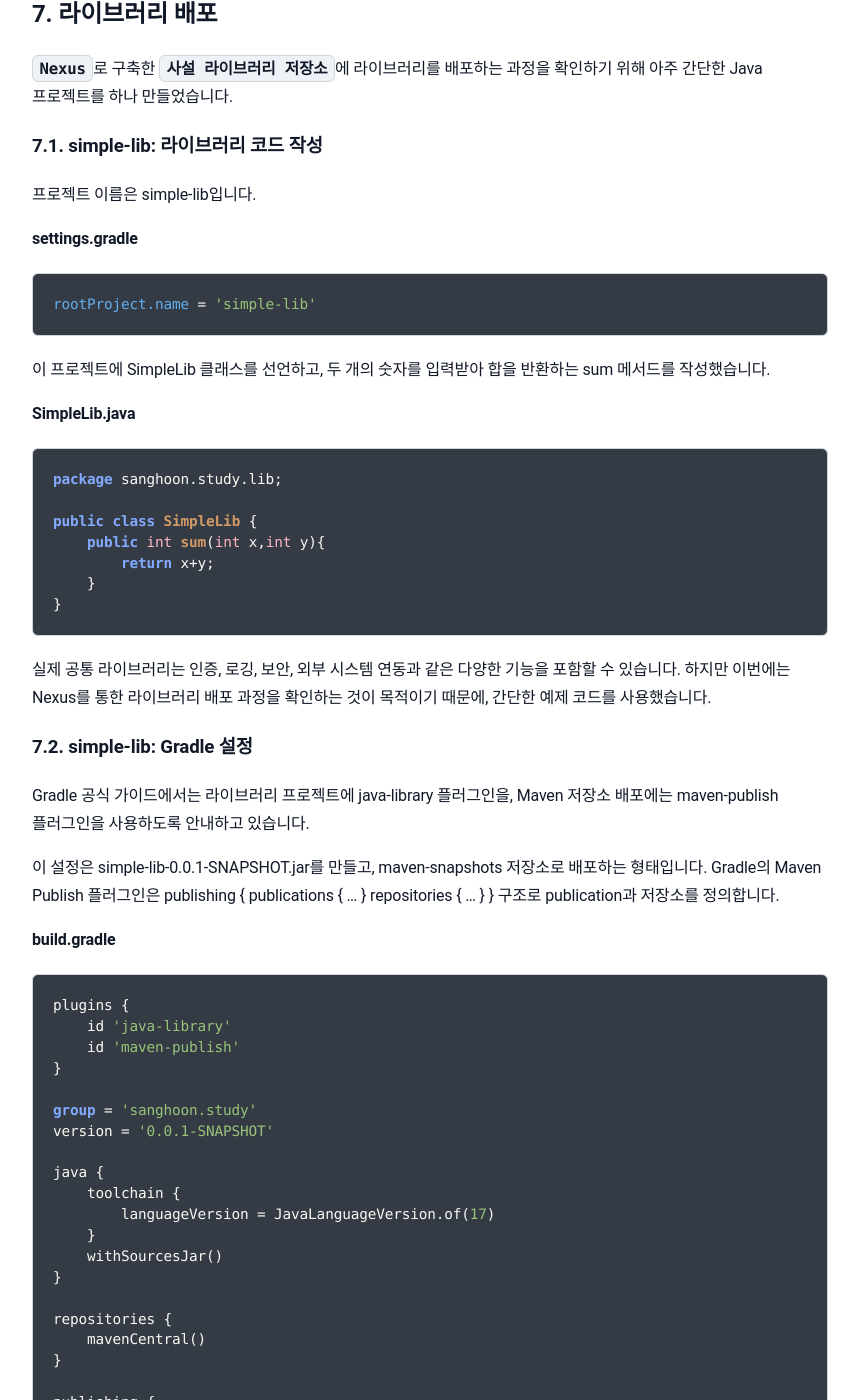
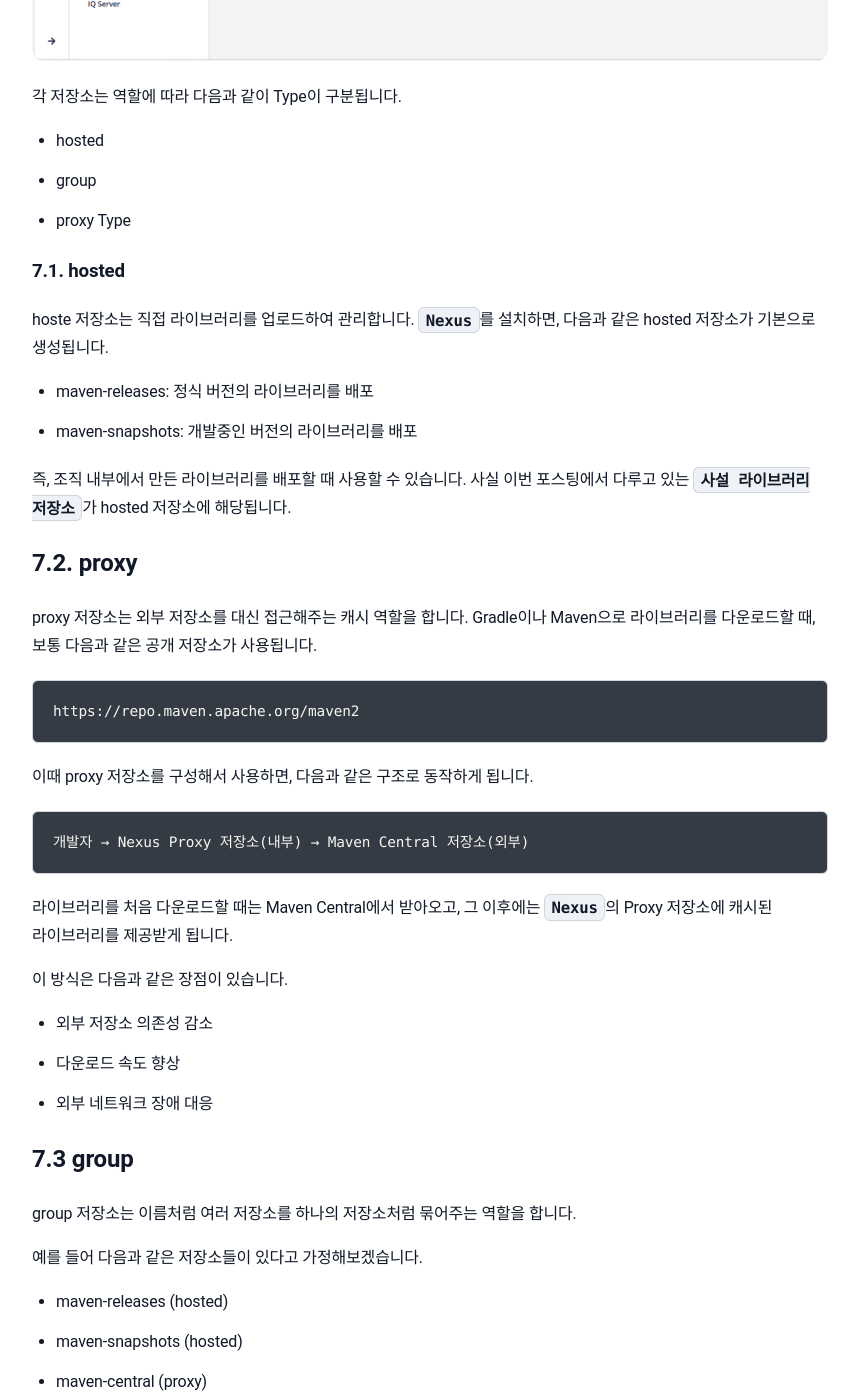
Before and after one commit to sanghoon-lee/sanghoon-lee.github.io, a Jekyll site: the page built from _posts/2026-03-10-localNexus.md, in a window 1280 px wide and 1400 px high, scrolled down 5858 px. Shown: the whole window, without its empty margins (210-1069 px from the left). Built offline with Jekyll 4.4.1, drawn with Linux system fonts in a browser that asks for light colours; nearby versions of some CDN libraries; comment, search, counter and statistics services are not loaded; some of the changed text lies outside the part shown.

Commit message:
Nexus 포스팅 추가

````diff
--- a/_posts/2026-03-10-localNexus.md
+++ b/_posts/2026-03-10-localNexus.md
@@ -62,7 +62,7 @@ categories: 학습기록
 
 사실 오래전부터 **공통 라이브러리**를 적극적으로 이용해서 개발 생산성을 향상시키는 방법을 고민하고 있었습니다.
 
-**공통 라이브러리**를 활용하려면 `사설 라이브러리 저장소(Private Repository)`가 반드시 필요합니다.내부에서 개발한 코드를 함부로 `Maven Central`과 같은 공개 저장소에 배포할 수 없기 때문입니다.
+**공통 라이브러리**를 활용하려면 `사설 라이브러리 저장소(Private Repository)`가 반드시 필요합니다. 조직 내부에서 개발한 코드를 함부로 `Maven Central`과 같은 공개 저장소에 배포할 수 없기 때문입니다.
 
 `Nexus`는 `사설 라이브러리 저장소`를 운영하기 위해 활용할 수 있는 대표적인 도구입니다.
 
@@ -160,17 +160,82 @@ http://10.68.65.187:8081
 **비밀번호 변경**
 <img class="main-image" src="/assets/images/nexus3.png" alt="Nexus Repository">
 
-별도로 설정하지 않아도 기본적으로 필요한 Repository는 이미 생성되어 있었습니다.
+## 7. Nexus 저장소의 종류
+
+로그인을 하고, Browse메뉴를 선택하면 현재 생성되어 있는 저장소(`Repository`) 목록을 확인할 수 있습니다.
+별도로 설정하지 않았지만, 기본적으로 필요한 저장소들은 이미 생성되어 있었습니다.
 
 **Nexus Repository 목록**
 <img class="main-image" src="/assets/images/nexus4.png" alt="Nexus Repository">
 
-## 7. 라이브러리 배포
+각 저장소는 역할에 따라 다음과 같이 Type이 구분됩니다.
+
+* hosted
+* group
+* proxy Type
+
+### 7.1. hosted
+
+hoste 저장소는 직접 라이브러리를 업로드하여 관리합니다. `Nexus`를 설치하면, 다음과 같은 hosted 저장소가 기본으로 생성됩니다.
+
+* maven-releases: 정식 버전의 라이브러리를 배포
+* maven-snapshots: 개발중인 버전의 라이브러리를 배포
+
+즉, 조직 내부에서 만든 라이브러리를 배포할 때 사용할 수 있습니다. 사실 이번 포스팅에서 다루고 있는 `사설 라이브러리 저장소`가 hosted 저장소에 해당됩니다.
+
+## 7.2. proxy
+
+proxy 저장소는 외부 저장소를 대신 접근해주는 캐시 역할을 합니다. Gradle이나 Maven으로 라이브러리를 다운로드할 때, 보통 다음과 같은 공개 저장소가 사용됩니다.
+
+```
+https://repo.maven.apache.org/maven2
+```
+
+이때 proxy 저장소를 구성해서 사용하면, 다음과 같은 구조로 동작하게 됩니다.
+
+```
+개발자 → Nexus Proxy 저장소(내부) → Maven Central 저장소(외부)
+```
+
+라이브러리를 처음 다운로드할 때는 Maven Central에서 받아오고, 그 이후에는 `Nexus`의 Proxy 저장소에 캐시된 라이브러리를 제공받게 됩니다.
+
+이 방식은 다음과 같은 장점이 있습니다.
+
+* 외부 저장소 의존성 감소
+* 다운로드 속도 향상
+* 외부 네트워크 장애 대응
+
+## 7.3 group
+
+group 저장소는 이름처럼 여러 저장소를 하나의 저장소처럼 묶어주는 역할을 합니다.
+
+예를 들어 다음과 같은 저장소들이 있다고 가정해보겠습니다.
+
+* maven-releases (hosted)
+* maven-snapshots (hosted)
+* maven-central (proxy)
+
+이들을 하나의 group 저장소로 묶으면 다음과 같이 사용할 수 있습니다.
+
+```
+개발자 → maven-public(group)
+           ├ maven-releases
+           ├ maven-snapshots
+           └ maven-central
+```
+
+이렇게 구성하면, 개발자는 여러 저장소를 각각 설정할 필요가 없습니다. group 저장소 하나만 설정하면 됩니다.
+
+## 8. Nexus 설정
+
+<img class="main-image" src="/assets/images/security_roles.jpg" alt="Nexus Roles 목록">
+
+## 9. 라이브러리 배포
 
 `Nexus`로 구축한 `사설 라이브러리 저장소`에 라이브러리를 배포하는 과정을 확인하기 위해
 아주 간단한 Java 프로젝트를 하나 만들었습니다.
 
-### 7.1. simple-lib: 라이브러리 코드 작성
+### 9.1. simple-lib: 라이브러리 코드 작성
 
 프로젝트 이름은 simple-lib입니다.
 
````
Also changed, not shown: other parts of _posts/2026-03-10-localNexus.md (+3 -4 lines), assets/images/security_roles.jpg (added).
